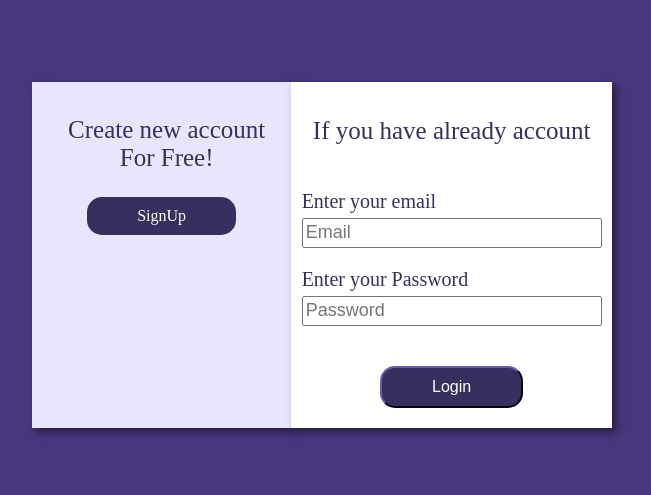
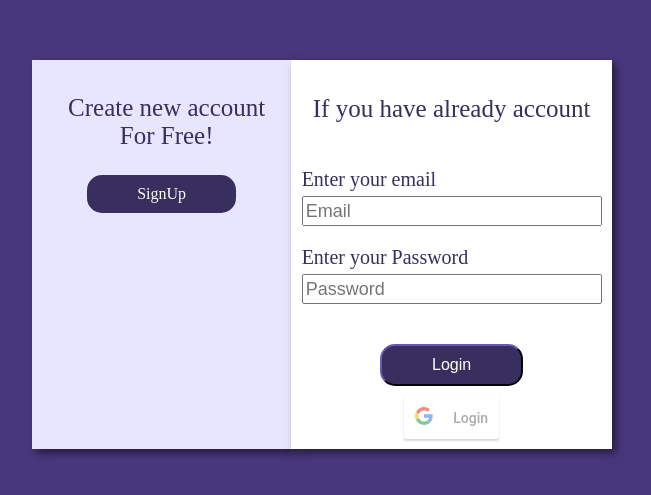
Before and after one commit to malakehab2003/chat-app, a React (Vite) app in the folder Front-end/: page /login in a window 1280 px wide. Shown: the part 185-680 px from the top of the page, without its empty margins (318-969 px from the left). Built offline with nearby package versions, Linux system fonts and the light colour scheme; no server answers.

Commit message:
add google log in

```diff
--- a/Front-end/package.json
+++ b/Front-end/package.json
@@ -11,10 +11,12 @@
   },
   "dependencies": {
     "axios": "^0.27.2",
+    "gapi-script": "^1.2.0",
     "prop-types": "^15.8.1",
     "react": "^18.3.1",
     "react-axios": "^2.0.6",
     "react-dom": "^18.3.1",
+    "react-google-login": "^5.2.2",
     "react-router-dom": "^6.24.1",
     "react-spinners": "^0.14.1",
     "socket.io-client": "^4.7.5"
--- a/Front-end/src/pages/Home.jsx
+++ b/Front-end/src/pages/Home.jsx
@@ -5,6 +5,7 @@ import NavBar from './components/NavBar';
 import Chat from './components/Chat';
 import People from './components/People';
 import { getId, startConnection } from '../constants';
+import { gapi } from 'gapi-script';
 
 const classes = Object.keys(tempClasses).reduce(
 	(acc, key) => {
@@ -18,6 +19,7 @@ const classes = Object.keys(tempClasses).reduce(
 );
 
 export const HomeRoute = '/';
+const CLIENT_ID = '361250210633-14h3t6ov1q1llng3mkom9glqis93h9lt.apps.googleusercontent.com';
 
 export default function Home() {
 	const [chat, setChat] = useState(null);
@@ -25,6 +27,14 @@ export default function Home() {
 
 	useEffect(() => {
 		startConnection(getId());
+		const start = () => {
+			gapi.client.init({
+				clientId: CLIENT_ID,
+				scope: '',
+			})
+		}
+
+		gapi.load('client: auth2', start);
 	}, []);
 
 	const handleDeleteChat = (chatId) => {
--- a/Front-end/src/pages/Login.jsx
+++ b/Front-end/src/pages/Login.jsx
@@ -5,14 +5,31 @@ import { useNavigate } from 'react-router-dom';
 import { HomeRoute } from './Home';
 import { SignUpRoute } from './SignUp'
 import { NavLink } from 'react-router-dom';
+import { GoogleLogin } from 'react-google-login';
+
 
 export const LoginRoute = '/login';
+const CLIENT_ID = '361250210633-14h3t6ov1q1llng3mkom9glqis93h9lt.apps.googleusercontent.com';
 
 export default function Login() {
 	const [email, setEmail] = useState('');
 	const [pass, setPass] = useState('');
 	const navigate = useNavigate();
 	const [error, setError] = useState(null);
+
+	const onSuccess = (res) => {
+		const profile = res.getBasicProfile();
+		const email = profile.getEmail();
+		const pass = profile.getId();
+
+		SignInRequest(email, pass)
+			.then(() => navigate(HomeRoute))
+			.catch((err) => setError(err.response.data));
+	}
+
+	const onFailure = (response) => {
+    console.log('Failed:', response);
+  };
 
 	return (
 		<span className={classes.root}>
@@ -29,8 +46,11 @@ export default function Login() {
 					>SignUp</NavLink>
 				</div>
 
+				<div
+				className={classes['signInContainer']}
+				>
 					<form
-					className={classes['signInContainer']}
+						className={classes['signInForm']}
 						onSubmit={handleLogin}
 					>
 						<p className={classes['haveAccount']}>
@@ -65,6 +85,17 @@ export default function Login() {
 							Login
 						</button>
 					</form>
+						<div id="gSignInBtn">
+							<GoogleLogin
+								clientId={CLIENT_ID}
+								buttonText='Login'
+								onSuccess={onSuccess}
+								onFailure={onFailure}
+								cookiePolicy={'single_host_origin'}
+								isSignedIn={true}
+							/>
+						</div>
+				</div>
 			</div>
 		</span>
 	);
--- a/Front-end/src/pages/Login.module.css
+++ b/Front-end/src/pages/Login.module.css
@@ -37,6 +37,12 @@ h1 {
   box-shadow: 4px 4px 8px rgba(0, 0, 0, 0.5);
   width: 70%;
   padding: 10px;
+}
+
+.signInForm {
+  display: flex;
+  align-items: center;
+  flex-direction: column;
 }
 
 .SignUp {
--- a/Front-end/src/pages/SignUp.jsx
+++ b/Front-end/src/pages/SignUp.jsx
@@ -3,8 +3,10 @@ import { useNavigate } from 'react-router-dom';
 import { HomeRoute } from './Home';
 import { useState } from 'react';
 import { signUpRequest } from '../backend/signUp';
+import { GoogleLogin } from 'react-google-login';
 
 export const SignUpRoute = '/signup';
+const CLIENT_ID = '361250210633-14h3t6ov1q1llng3mkom9glqis93h9lt.apps.googleusercontent.com';
 
 export default function SignUp() {
 	const [formData, setFormData] = useState({ name: '', email: '', pass: '' });
@@ -57,6 +59,20 @@ export default function SignUp() {
 		signUpRequest(formData.name, formData.email, formData.pass)
 			.then(() => nav(HomeRoute));
 	}
+
+	const onSuccess = (res) => {
+		const profile = res.getBasicProfile();
+		const email = profile.getEmail();
+		const pass = profile.getId();
+		const name = profile.getName();
+
+		signUpRequest(name, email, pass)
+			.then(() => navigate(HomeRoute));
+	}
+
+	const onFailure = (response) => {
+    console.log('Failed:', response);
+  };
 
 	return (
 		<span className={classes.root}>
@@ -121,6 +137,16 @@ export default function SignUp() {
 						value='Create account'
 					/>
 				</form>
+				<div id="gSignInBtn">
+					<GoogleLogin
+						clientId={CLIENT_ID}
+						buttonText='Login'
+						onSuccess={onSuccess}
+						onFailure={onFailure}
+						cookiePolicy={'single_host_origin'}
+						isSignedIn={true}
+					/>
+				</div>
 			</div>
 		</span>
 	);
```
Lines whose indentation alone changed are shown as unchanged.
